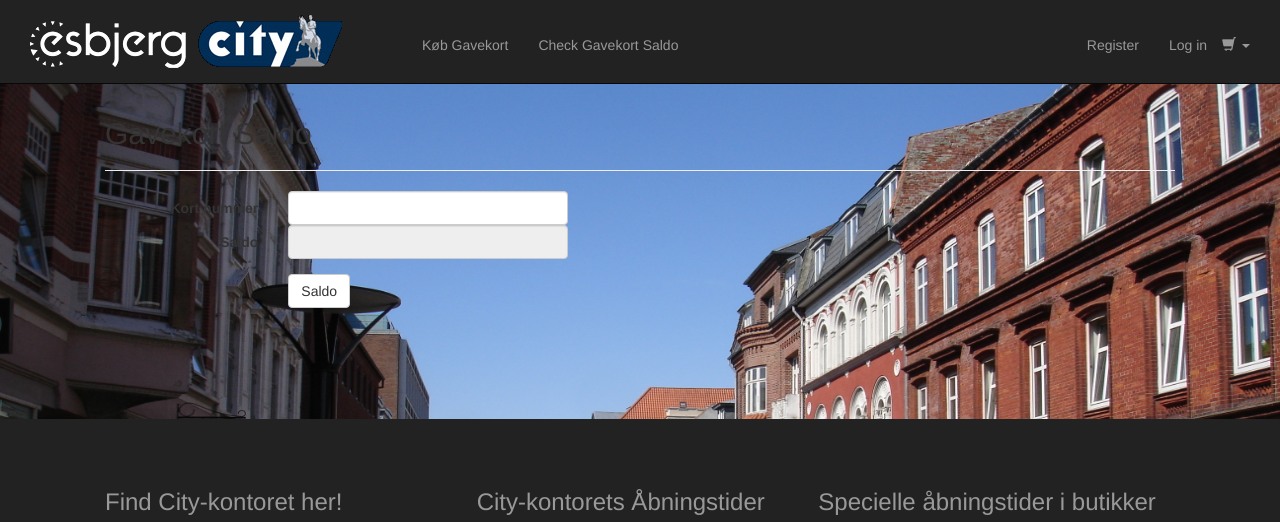
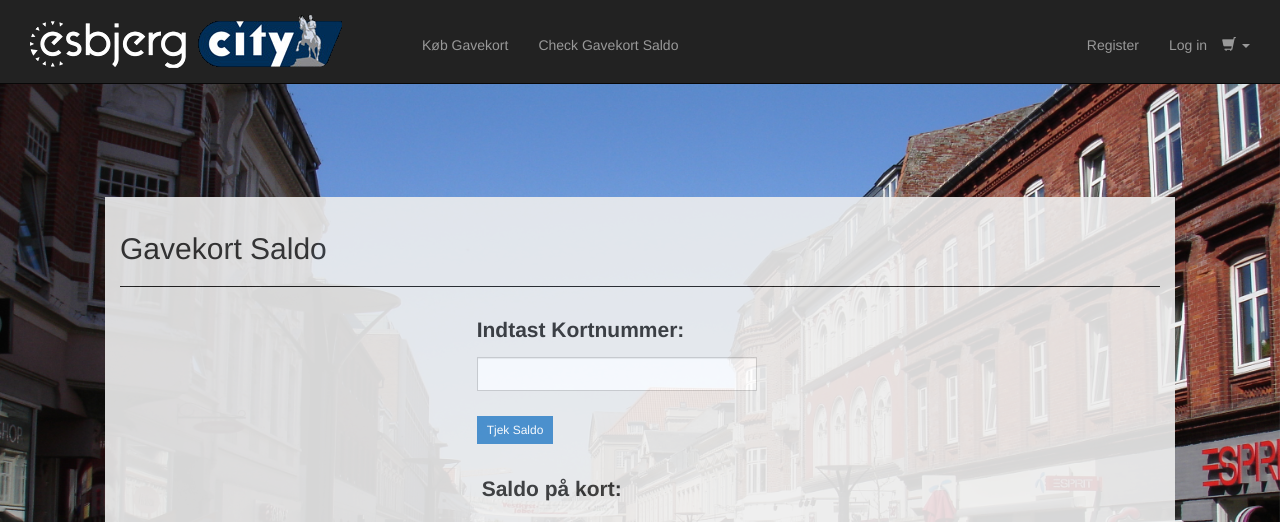
Before and after one commit to Raakost/EsbjergCityShop, an ASP.NET MVC app: page /GiftCards/GiftCardBalance in a window 1280 px wide. Shown: the top 522 px of the page. Run offline with ASP.NET Core 8 and stand-ins for ASP.NET MVC 5, Linux system fonts and the light colour scheme; the project's own start-up code is not run, and a stand-in starts its controllers and pages; some libraries are stand-ins or nearby versions.

Commit message:
Moar design changes after scrum meeting
also added javascript snow storm :dancers:  :+1:

```diff
--- a/EsbjergCityShop/EsbjergCityShop/Content/Site.css
+++ b/EsbjergCityShop/EsbjergCityShop/Content/Site.css
@@ -63,7 +63,8 @@
 }
 
     footer .row {
-        padding: 50px;
+        padding-left: 50px;
+        padding-right: 50px;
     }
 
 .google_map, .opening_hours {
@@ -95,7 +96,14 @@
 .jumbotron.jumbotron_frontpage {
     padding: 15px;
     border-radius: 0;
+    margin-left: 150px;
+    margin-right: 150px;
+    opacity: 0.8;
+    padding: 0;
 }
+
+    .jumbotron.jumbotron_frontpage:first-child {
+    }
 
 .jumbotron_frontpage h1 {
     font-size: 30px;
@@ -115,7 +123,8 @@
 /* Pagination */
 nav {
     text-align: center;
-    margin-bottom: 30px;
+    margin-bottom: 100px;
+    margin-top: -30px;
 }
 
 .pagination a {
@@ -125,7 +134,7 @@
 /* Event Details */
 .event_details_row {
     margin-left: 0;
-    padding-bottom: 10px;
+    padding: 10px;
 }
 
     .event_details_row h1 {
@@ -135,6 +144,14 @@
 
 .event_details_thubmnail {
     padding-left: 0;
+}
+
+.jumbotron.jumbotron_eventdetails {
+    padding: 15px;
+    border-radius: 0;
+    margin-bottom: 100px;
+    margin-top: 100px;
+    opacity: 0.9;
 }
 
 /*Shopping Cart*/
@@ -162,10 +179,19 @@
     padding-right: 5px;
 }
 
-
 /* Div */
 .big_btn a {
     border: none;
     border-radius: 0;
     font-family: Helvetica;
 }
+
+.btn-sm {
+    border-radius: 0;
+    font-family: Helvetica;
+    border: none;
+}
+
+.input_field {
+    border-radius: 0;
+}
--- a/EsbjergCityShop/EsbjergCityShop/Controllers/GiftCardsController.cs
+++ b/EsbjergCityShop/EsbjergCityShop/Controllers/GiftCardsController.cs
@@ -21,15 +21,18 @@
         }
 
         [HttpPost]
-        public ActionResult CreateGiftCard(double amount)
+        public ActionResult CreateGiftCard(double? amount)
         {
-            var newCard = new GiftCard();
-            newCard.Amount = amount;
-            newCard.CardNumber = Guid.NewGuid().ToString();
+            if (amount.HasValue && amount!= 0.0)
+            {
+                var newCard = new GiftCard();
+                newCard.Amount = amount.Value;
+                newCard.CardNumber = Guid.NewGuid().ToString();
+                var cart = ShoppingCart.GetCart();
+                cart.AddItemToCart(newCard);
+            }
+            return RedirectToAction("CreateGiftCard");
 
-            var cart = ShoppingCart.GetCart();
-            cart.AddItemToCart(newCard);
-            return RedirectToAction("CreateGiftCard");
         }
 
         [HttpGet]
--- a/EsbjergCityShop/EsbjergCityShop/Views/GiftCards/GiftCardBalance.cshtml
+++ b/EsbjergCityShop/EsbjergCityShop/Views/GiftCards/GiftCardBalance.cshtml
@@ -4,34 +4,38 @@
     ViewBag.Title = "Gavekort Saldo";
 }
 
-<h2>Gavekort Saldo</h2>
-
 @using (Html.BeginForm("GiftCardBalance", "GiftCards", FormMethod.Post))
 {
     @Html.AntiForgeryToken()
-
-    <div class="form-horizontal">
-        <hr />
-        @Html.ValidationSummary(true, "", new { @class = "text-danger" })
-        <div class="form-group">
-            @Html.LabelFor(model => model.CardNumber, htmlAttributes: new { @class = "control-label col-md-2" })
-            <div class="col-md-10">
-                @Html.EditorFor(model => model.CardNumber, new { htmlAttributes = new { @class = "form-control" } })
-                @Html.ValidationMessageFor(model => model.CardNumber, "", new { @class = "text-danger" })
+    <div class="jumbotron jumbotron_eventdetails">
+        <div class="form-horizontal clearfix">
+            <h2>Gavekort Saldo</h2>
+            <hr style="border-bottom: 1px solid #222222;" />
+            @Html.ValidationSummary(true, "", new { @class = "text-danger" })
+            <div class="form-group">
+                <div class="col-md-offset-4 col-md-6">
+                    @Html.Label("Indtast Kortnummer:")
+                </div>
+                <div class="col-md-offset-4 col-md-6">
+                    @Html.EditorFor(model => model.CardNumber, new { htmlAttributes = new { @class = "form-control input_field" } })
+                    @Html.ValidationMessageFor(model => model.CardNumber, "", new { @class = "text-danger" })
+                </div>
             </div>
-
-            @Html.LabelFor(model => model.Amount, htmlAttributes: new { @class = "control-label col-md-2" })
-            <div class="col-md-10">
-                @Html.EditorFor(model => model.Amount, new { htmlAttributes = new { @class = "form-control", @readonly = "readonly" } })
+            <div class="form-group">
+                <div class="col-md-offset-4 col-md-6">
+                    <button type="submit" class="btn btn-primary btn-sm">Tjek Saldo</button>
+                </div>
+            </div>
+            <div class="col-md-offset-4 col-md-6">
+                @Html.Label("Saldo på kort:")
+            </div>
+            <div class="col-md-offset-4 col-md-6" style="margin-bottom:100px">
+                @Html.DisplayFor(model => model.Amount, new { htmlAttributes = new { @class = "form-control input_field", @readonly = "readonly" } })
                 @Html.ValidationMessageFor(model => model.Amount, "", new { @class = "text-danger" })
-            </div>
-
-        </div>
-
-        <div class="form-group">
-            <div class="col-md-offset-2 col-md-10">
-                <button type="submit" class="btn btn-default">Saldo</button>
             </div>
         </div>
     </div>
 }
+@section Scripts{
+    @Scripts.Render("~/bundles/jqueryval")
+}
--- a/EsbjergCityShop/EsbjergCityShop/Views/Home/EventDetails.cshtml
+++ b/EsbjergCityShop/EsbjergCityShop/Views/Home/EventDetails.cshtml
@@ -3,7 +3,7 @@
 @{
     ViewBag.Title = "Esbjerg City";
 }
-
+<div class="jumbotron jumbotron_eventdetails">
     <div class="row event_details_row">
         <h1>@Model.Title</h1>
         <hr />
@@ -16,3 +16,4 @@
             <p>@Html.DisplayFor(model => model.Description)</p>
         </div>
     </div>
+</div>
--- a/EsbjergCityShop/EsbjergCityShop/Views/Home/Index.cshtml
+++ b/EsbjergCityShop/EsbjergCityShop/Views/Home/Index.cshtml
@@ -8,10 +8,10 @@
 {
     <div class="jumbotron jumbotron_frontpage clearfix">
         <div class="row">
-            <div class="col-md-8">
+            <div class="col-md-7">
                 <h1>@item.Title</h1>
             </div>
-            <div class="col-md-4 col-xs-12">
+            <div class="col-md-5">
                 <h3 class="event_date">D.&nbsp;@item.DateOfEvent.ToLongDateString()</h3>
             </div>
         </div>
--- a/EsbjergCityShop/EsbjergCityShop/Views/Manage/Index.cshtml
+++ b/EsbjergCityShop/EsbjergCityShop/Views/Manage/Index.cshtml
@@ -6,7 +6,7 @@
 <h2>@ViewBag.Title.</h2>
 
 <p class="text-success">@ViewBag.StatusMessage</p>
-<div>
+<div class="jumbotron jumbotron_eventdetails">
     <h4>Change your account settings</h4>
     <hr />
     <dl class="dl-horizontal">
--- a/EsbjergCityShop/EsbjergCityShop/Views/ShoppingCart/CartIndex.cshtml
+++ b/EsbjergCityShop/EsbjergCityShop/Views/ShoppingCart/CartIndex.cshtml
@@ -11,14 +11,17 @@
             <li>
                 <table class="cart_table">
                     <tbody>
-                    <tr>
-                        <td class="cart_img"><img src="/Content/Images/gavekort.png"/></td>
-                        <td class="cart_amount">@item.Amount kr</td>
-                        <td class="cart_deletebtn"><a href="@Url.Action("RemoveItemFromCart", "ShoppingCart", new {cardNumber = item.CardNumber})" class="btn btn-xs btn-danger pull-right">X</a></td>
-                    </tr>
+                        <tr>
+                            <td class="cart_img"><img src="/Content/Images/gavekort.png" /></td>
+                            <td class="cart_amount">@item.Amount kr</td>
+                            <td class="cart_deletebtn"><a href="@Url.Action("RemoveItemFromCart", "ShoppingCart", new {cardNumber = item.CardNumber})" class="btn btn-xs btn-danger pull-right">X</a></td>
+                        </tr>
                     </tbody>
                 </table>
             </li>
         }
+        <li>
+            <button class="btn btn-primary btn-sm pull-right">Gå til kassen</button>
+        </li>
     </ul>
 </li>
--- a/EsbjergCityShop/Gateway/Models/GiftCard.cs
+++ b/EsbjergCityShop/Gateway/Models/GiftCard.cs
@@ -4,9 +4,12 @@
 {
     public class GiftCard : AbstractId
     {
+        [Required(ErrorMessage = "Indtast kortnummer")]
         [Display(Name = "Kort nummer")]
         public string CardNumber { get; set; }
 
+        [Range(1, int.MaxValue, ErrorMessage = "Indtast et gyldigt beløb")]
+        [Required(ErrorMessage = "Indtast et beløb")]
         [Display(Name = "Saldo")]
         public double Amount { get; set; }
     }
```
Also changed, not shown: EsbjergCityShop/EsbjergCityShop/Views/GiftCards/CreateGiftCard.cshtml (+20 -16 lines), EsbjergCityShop/EsbjergCityShop/Content/Images/bg/2.jpg (added), EsbjergCityShop/EsbjergCityShop/Content/Images/bg/3.jpg (added), EsbjergCityShop/EsbjergCityShop/EsbjergCityShop.csproj, EsbjergCityShop/EsbjergCityShop/Scripts/snowstorm-min.js (added), 2 other files. Lines whose indentation alone changed are shown as unchanged.
